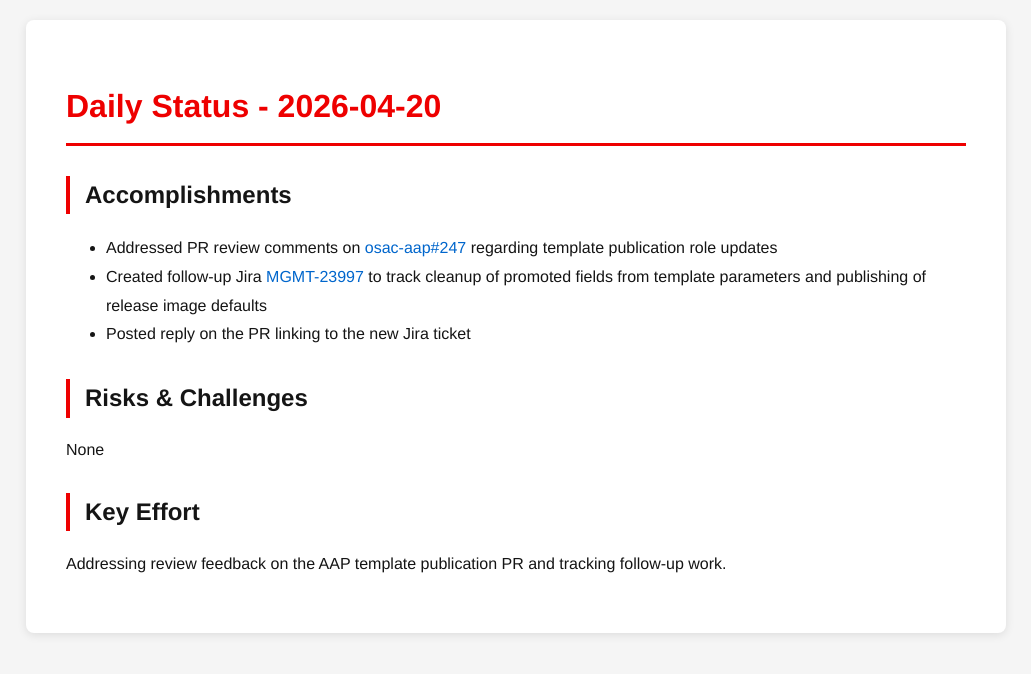
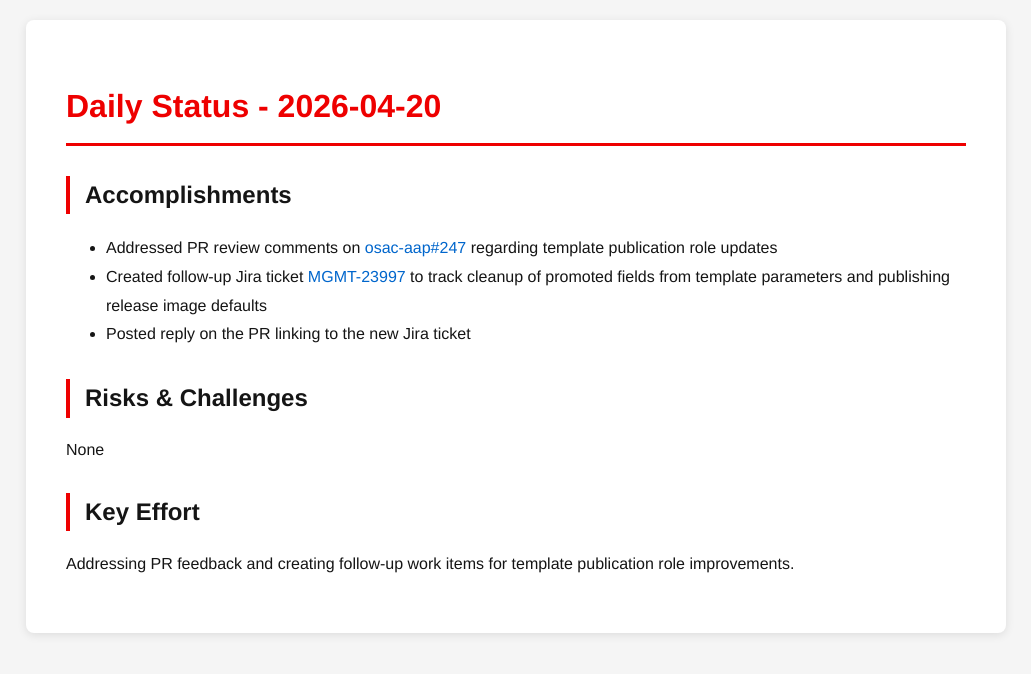
Before and after one commit to tzvatot/daily-status, a Jekyll site: the page built from 2026-04-20.md, in a window 1280 px wide. Shown: the top 674 px of the page, without its empty margins (124-1155 px from the left). Built offline with Jekyll 4.4.1, drawn with Linux system fonts in a browser that asks for light colours.

Commit message:
Daily status update - 2026-04-20

```diff
--- a/2026-04-20.md
+++ b/2026-04-20.md
@@ -8,11 +8,11 @@ date: 2026-04-20
 
 ## Accomplishments
 - Addressed PR review comments on [osac-aap#247](https://github.com/osac-project/osac-aap/pull/247) regarding template publication role updates
-- Created follow-up Jira [MGMT-23997](https://issues.redhat.com/browse/MGMT-23997) to track cleanup of promoted fields from template parameters and publishing of release image defaults
+- Created follow-up Jira ticket [MGMT-23997](https://issues.redhat.com/browse/MGMT-23997) to track cleanup of promoted fields from template parameters and publishing release image defaults
 - Posted reply on the PR linking to the new Jira ticket
 
 ## Risks & Challenges
 None
 
 ## Key Effort
-Addressing review feedback on the AAP template publication PR and tracking follow-up work.
+Addressing PR feedback and creating follow-up work items for template publication role improvements.
```
